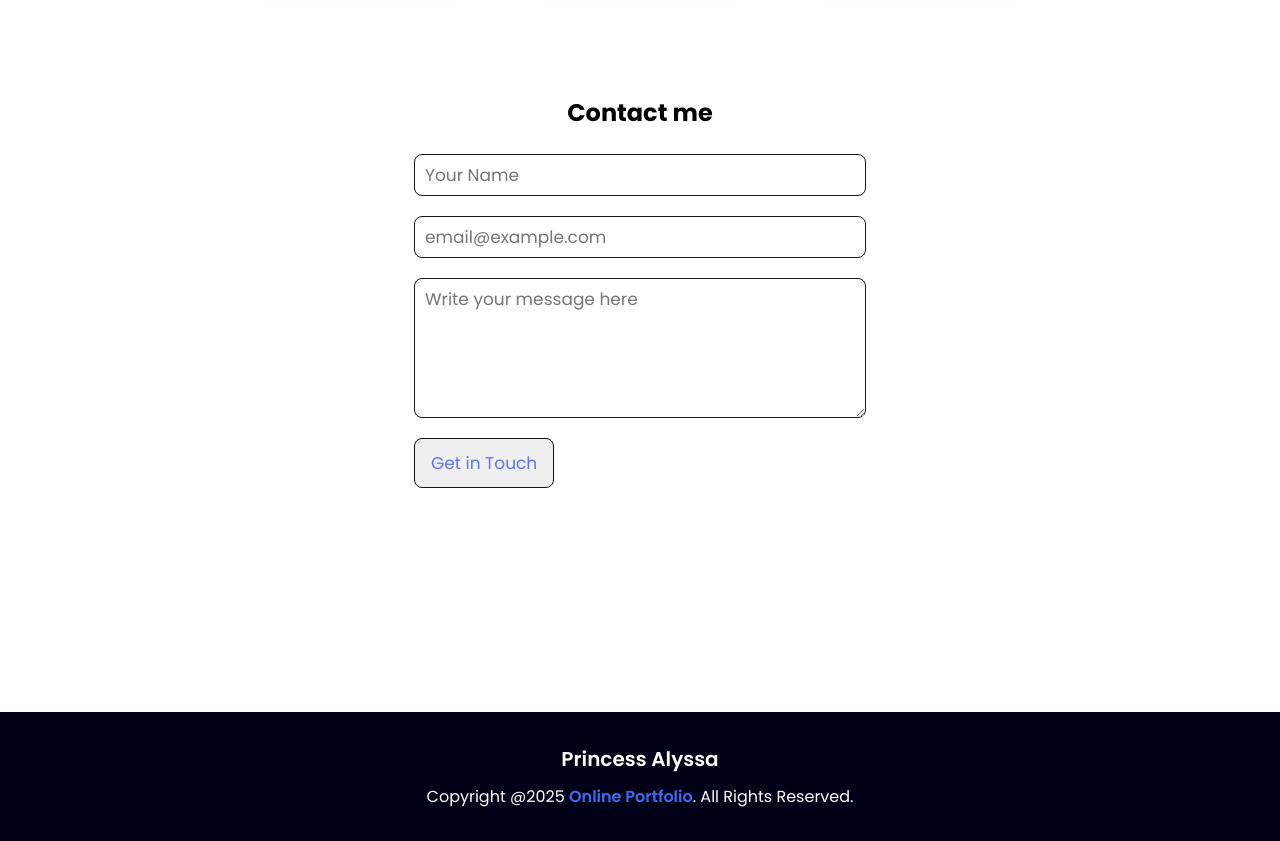
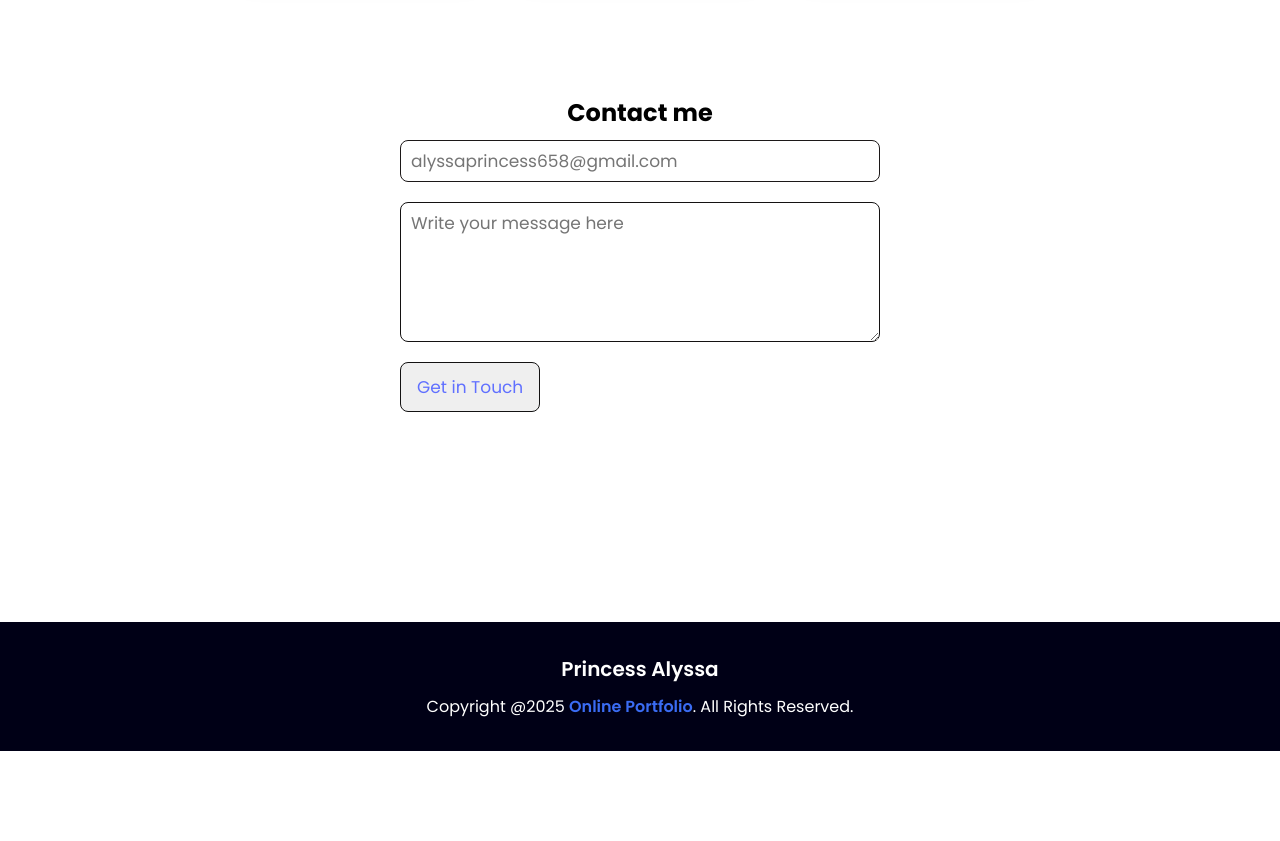
Before and after one commit to Allaisaa/NewPort, a plain HTML site: page index.html in a window 1280 px wide. Shown: the part 4720-5561 px from the top of the page. After the commit the page ends 5471 px from the top, so only its background shows below. Drawn offline with nearby package versions, Linux system fonts and the light colour scheme.

Commit message:
Add files via upload

```diff
--- a/index.html
+++ b/index.html
@@ -213,28 +213,11 @@
                 <section class="contact_form" id="contact">
                     <div class="contact_container">
                       <h2 class="title">Contact me</h2>
-                      <form
-                        class="form_container"
-                        id="contact-form"
-                        method="POST"
-                        action="https://formspree.io/f/mqkjgawz"
-                      >
+                      <form action="https://api.web3forms.com/submit" method="POST">
                         <fieldset class="form_inputs">
+                            <input type="hidden" name="access_key" value="466c6f50-248a-4906-8f42-ee94cf439719">
                           <input
-                            class="form_input"
-                            name="name"
-                            id="name"
-                            type="text"
-                            placeholder="Your Name"
-                            maxlength="30"
-                            required
-                          />
-                          <input
-                            class="form_input"
-                            name="email"
-                            id="email"
-                            type="email"
-                            placeholder="email@example.com"
+                            class="form_input" name="email" id="email" type="email" placeholder="alyssaprincess658@gmail.com"
                             required
                           />
                           <textarea
```
